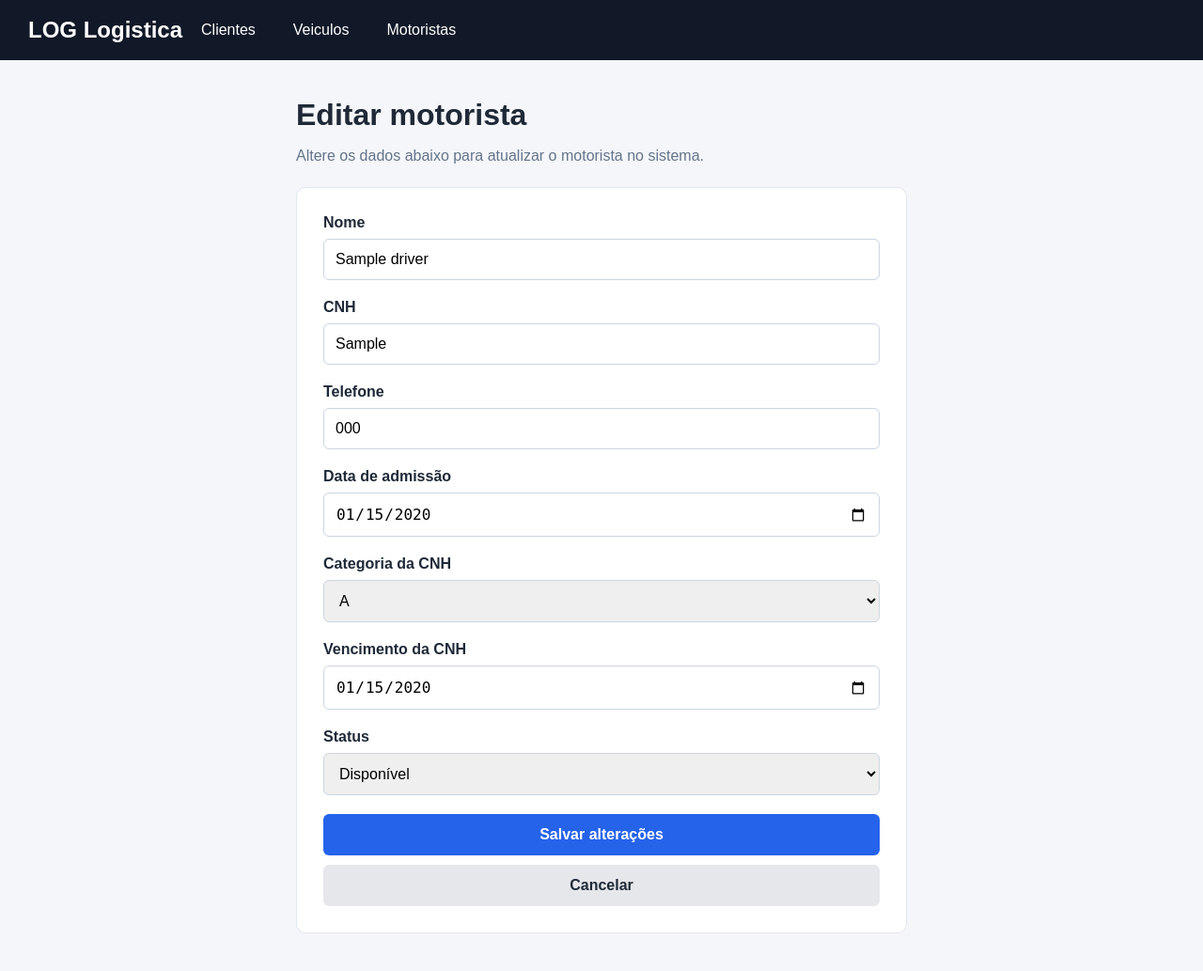
After one commit to guilhermebatis/sistema-log, a Flask app: page /driver/1/update in a window 1280 px wide. The commit adds this page. Shown: the whole page at 94% size. Run offline with Flask 3, Linux system fonts and the light colour scheme; tables that the repository leaves empty hold one stand-in row (values such as "Sample post").

Commit message:
feat: add driver CRUD

```diff
--- a/app/__init__.py
+++ b/app/__init__.py
@@ -6,6 +6,7 @@ from app.routes.health import health_bp
 from app import models
 from app.routes.clients import client_bp
 from app.routes.vehicle import vehicle_bp
+from app.routes.driver import  driver_bp
 
 def create_app():
     # APP
@@ -22,5 +23,6 @@ def create_app():
     app.register_blueprint(health_bp)
     app.register_blueprint(client_bp)
     app.register_blueprint(vehicle_bp)
+    app.register_blueprint(driver_bp)
 
     return app
--- /dev/null
+++ b/app/routes/driver.py
@@ -0,0 +1,185 @@
+from flask import Blueprint, render_template, request, redirect, url_for, flash
+from sqlalchemy.exc import IntegrityError
+
+from app.extensions import db
+from app.models.driver import Driver
+from app.models.driver import DriverStatus, DrivingLicenceCategory
+from datetime import date, datetime
+
+
+driver_bp = Blueprint('driver', __name__, url_prefix='/driver')
+
+@driver_bp.route('/')
+def index():
+    data = db.session.query(Driver).all()
+    return render_template('driver/index.html', data=data)
+
+
+@driver_bp.route('/create', methods=['GET', 'POST'])
+def driver_create():
+    if request.method == 'POST':
+        # recive data from form
+        driver_name = request.form.get('name', '').strip()
+        driver_cnh = request.form.get('cnh', '').strip()
+        driver_phone = request.form.get('phone', '').strip()
+        driver_admission_date = request.form.get('admission_date', '').strip()
+        driver_licence_category = request.form.get('licence_category', '').strip()
+        driver_license_expiration_date = request.form.get('license_expiration_date', '').strip()
+        driver_status = request.form.get('status', '').strip()
+
+        # data validation
+        if not driver_name:
+            flash('Não foi possivel criar o motorista, falta a campo nome', 'danger')
+            return redirect(url_for('driver.driver_create'))
+        if not driver_cnh:
+            flash('Não foi possivel criar o motorista, falta a campo cnh', 'danger')
+            return redirect(url_for('driver.driver_create'))
+        if not driver_phone:
+            flash('Não foi possivel criar o motorista, falta a campo telefone', 'danger')
+            return redirect(url_for('driver.driver_create'))
+        if not driver_admission_date:
+            flash('Não foi possivel criar o motorista, falta a campo data de adimissão', 'danger')
+            return redirect(url_for('driver.driver_create'))
+        if not driver_licence_category:
+            flash('Não foi possivel criar o motorista, falta a campo categoria da cnh', 'danger')
+            return redirect(url_for('driver.driver_create'))
+        if not driver_license_expiration_date:
+            flash('Não foi possivel criar o motorista, falta a campo vencinto da cnh', 'danger')
+            return redirect(url_for('driver.driver_create'))
+        if not driver_status:
+            flash('Não foi possivel criar o motorista, falta a campo status', 'danger')
+            return redirect(url_for('driver.driver_create'))
+
+        # data tranformation
+        try:
+            driver_licence_category = DrivingLicenceCategory(driver_licence_category)
+            driver_status = DriverStatus(driver_status)
+            driver_admission_date = datetime.strptime(driver_admission_date, "%Y-%m-%d").date()
+            driver_license_expiration_date = datetime.strptime(driver_license_expiration_date, "%Y-%m-%d").date()
+
+        except ValueError:
+            flash('Não foi possivel criar o motorista', 'danger')
+            return redirect(url_for('driver.create'))
+
+        #Create drive in database
+        new_driver = Driver(
+            name = driver_name,
+            cnh = driver_cnh,
+            phone = driver_phone,
+            admission_date = driver_admission_date,
+            licence_category = driver_licence_category,
+            license_expiration_date = driver_license_expiration_date,
+            status = driver_status,
+        )
+
+        try:
+            db.session.add(new_driver)
+            db.session.commit()
+            flash('Motorista cadastrado com sucesso', 'success')
+            return redirect(url_for('driver.index'))
+        except IntegrityError:
+            db.session.rollback()
+            flash('Erro ao cadastrar o motorista', 'danger')
+            return redirect(url_for('driver.index'))
+
+    return render_template("driver/create.html")
+
+
+@driver_bp.route('/<int:id>/update', methods=['GET', 'POST'])
+def driver_update(id):
+    if request.method == 'GET':
+
+        data = db.session.get(Driver, id)
+
+        if not data:
+            flash('Não foi possivel editar o motorista', 'danger')
+            return redirect(url_for('driver.index'))
+
+        return render_template("driver/update.html", data=data)
+
+    if request.method == 'POST':
+
+        data = db.session.get(Driver, id)
+
+        if not data:
+            flash('Não foi possivel editar o motorista', 'danger')
+            return redirect(url_for('driver.index'))
+
+        driver_name = request.form.get('name', '').strip()
+        driver_cnh =  request.form.get('cnh', '').strip()
+        driver_phone = request.form.get('phone', '').strip()
+        driver_admission_date = request.form.get('admission_date', '').strip()
+        driver_licence_category = request.form.get('licence_category', '').strip()
+        driver_license_expiration_date = request.form.get('license_expiration_date', '').strip()
+        driver_status = request.form.get('status', '').strip()
+
+        # data validation
+        if not driver_name:
+            flash('Não foi possivel criar o motorista, falta a campo nome', 'danger')
+            return redirect(url_for('driver.driver_update', id=id))
+        if not driver_cnh:
+            flash('Não foi possivel criar o motorista, falta a campo cnh', 'danger')
+            return redirect(url_for('driver.driver_update', id=id))
+        if not driver_phone:
+            flash('Não foi possivel criar o motorista, falta a campo telefone', 'danger')
+            return redirect(url_for('driver.driver_update', id=id))
+        if not driver_admission_date:
+            flash('Não foi possivel criar o motorista, falta a campo data de adimissão', 'danger')
+            return redirect(url_for('driver.driver_update', id=id))
+        if not driver_licence_category:
+            flash('Não foi possivel criar o motorista, falta a campo categoria da cnh', 'danger')
+            return redirect(url_for('driver.driver_update', id=id))
+        if not driver_license_expiration_date:
+            flash('Não foi possivel criar o motorista, falta a campo vencinto da cnh', 'danger')
+            return redirect(url_for('driver.driver_update', id=id))
+        if not driver_status:
+            flash('Não foi possivel criar o motorista, falta a campo status', 'danger')
+            return redirect(url_for('driver.driver_update', id=id))
+
+        # data tranformation
+        try:
+            driver_licence_category = DrivingLicenceCategory(driver_licence_category)
+            driver_status = DriverStatus(driver_status)
+            driver_admission_date = datetime.strptime(driver_admission_date, "%Y-%m-%d").date()
+            driver_license_expiration_date = datetime.strptime(driver_license_expiration_date, "%Y-%m-%d").date()
+        except:
+            flash('Não foi possivel criar o motorista', 'danger')
+            return redirect(url_for('driver.driver_update', id=id))
+
+        try:
+            #Update Driver
+            data.name = driver_name
+            data.cnh = driver_cnh
+            data.phone = driver_phone
+            data.admission_date = driver_admission_date
+            data.licence_category = driver_licence_category
+            data.license_expiration_date = driver_license_expiration_date
+            data.status = driver_status
+
+            db.session.commit()
+            flash('Motorista atualizado com sucesso!', 'success')
+            return redirect(url_for('driver.index'))
+        except:
+            flash('Não foi possivel atualizar o motorista', 'danger')
+            return redirect(url_for('driver.driver_update', id=id))
+
+
+@driver_bp.route('/<int:id>/delete', methods=['POST'])
+def driver_delete(id):
+    try:
+
+        data = db.session.get(Driver, id)
+
+        if not data:
+            flash('Não foi possivel editar o motorista', 'danger')
+            return redirect(url_for('driver.index'))
+
+        db.session.delete(data)
+        db.session.commit()
+        flash('Motorista deletado com sucesso!', 'success')
+        return redirect(url_for('driver.index'))
+
+    except IntegrityError:
+        db.session.rollback()
+        flash('Não foi possivel deletar o motorista', 'danger')
+        return redirect(url_for('driver.index'))
--- a/app/routes/vehicle.py
+++ b/app/routes/vehicle.py
@@ -119,6 +119,7 @@ def delete_vehicle(id):
         flash('Error ao deletar o veiculo', 'danger')
         return redirect(url_for('vehicle.index'))
 
+
 @vehicle_bp.route('/<int:id>/update', methods=['GET', 'POST'])
 def update_vehicle(id):
     if request.method == 'GET':
--- a/app/templates/base.html
+++ b/app/templates/base.html
@@ -9,7 +9,7 @@
 <body>
 
     <nav>
-        <div><h1>LOG Logogistica</h1></div>
+        <div><h1>LOG Logistica</h1></div>
 
         <div>
             <div class="nav-item">
@@ -31,6 +31,17 @@
                 </div>
             </div>
         </div>
+        <div>
+            <div class="nav-item">
+                <a href="#">Motoristas</a>
+
+                <div class="dropdown">
+                    <a href="{{ url_for('driver.index') }}">Motoristas</a>
+                    <a href="{{ url_for('driver.driver_create') }}">Criar Motoristas</a>
+                </div>
+            </div>
+        </div>
+
 
     </nav>
 
--- /dev/null
+++ b/app/templates/driver/update.html
@@ -0,0 +1,205 @@
+{% extends "base.html" %}
+
+{% block content %}
+
+<main class="form-page">
+
+    <h1>Editar motorista</h1>
+
+    <p>
+        Altere os dados abaixo para atualizar o motorista no sistema.
+    </p>
+
+
+    <form
+        method="POST"
+        action="{{ url_for('driver.driver_update', id=data.id) }}"
+    >
+
+        <div class="field">
+
+            <label for="name">
+                Nome
+            </label>
+
+            <input
+                type="text"
+                id="name"
+                name="name"
+                value="{{ data.name }}"
+                maxlength="100"
+                required
+            >
+
+        </div>
+
+
+        <div class="field">
+
+            <label for="cnh">
+                CNH
+            </label>
+
+            <input
+                type="text"
+                id="cnh"
+                name="cnh"
+                value="{{ data.cnh }}"
+                maxlength="40"
+                required
+            >
+
+        </div>
+
+
+        <div class="field">
+
+            <label for="phone">
+                Telefone
+            </label>
+
+            <input
+                type="text"
+                id="phone"
+                name="phone"
+                value="{{ data.phone }}"
+                maxlength="20"
+                required
+            >
+
+        </div>
+
+
+        <div class="field">
+
+            <label for="admission_date">
+                Data de admissão
+            </label>
+
+            <input
+                type="date"
+                id="admission_date"
+                name="admission_date"
+                value="{{ data.admission_date.strftime('%Y-%m-%d') }}"
+                required
+            >
+
+        </div>
+
+
+        <div class="field">
+
+            <label for="licence_category">
+                Categoria da CNH
+            </label>
+
+            <select
+                id="licence_category"
+                name="licence_category"
+                required
+            >
+
+                <option value="A"
+                    {% if data.licence_category.value == "A" %}selected{% endif %}
+                >
+                    A
+                </option>
+
+                <option value="B"
+                    {% if data.licence_category.value == "B" %}selected{% endif %}
+                >
+                    B
+                </option>
+
+                <option value="C"
+                    {% if data.licence_category.value == "C" %}selected{% endif %}
+                >
+                    C
+                </option>
+
+                <option value="D"
+                    {% if data.licence_category.value == "D" %}selected{% endif %}
+                >
+                    D
+                </option>
+
+                <option value="E"
+                    {% if data.licence_category.value == "E" %}selected{% endif %}
+                >
+                    E
+                </option>
+
+            </select>
+
+        </div>
+
+
+        <div class="field">
+
+            <label for="license_expiration_date">
+                Vencimento da CNH
+            </label>
+
+            <input
+                type="date"
+                id="license_expiration_date"
+                name="license_expiration_date"
+                value="{{ data.license_expiration_date.strftime('%Y-%m-%d') }}"
+                required
+            >
+
+        </div>
+
+
+        <div class="field">
+
+            <label for="status">
+                Status
+            </label>
+
+            <select
+                id="status"
+                name="status"
+                required
+            >
+
+                <option value="AVAILABLE"
+                    {% if data.status.value == "AVAILABLE" %}selected{% endif %}
+                >
+                    Disponível
+                </option>
+
+                <option value="IN_ROUTE"
+                    {% if data.status.value == "IN_ROUTE" %}selected{% endif %}
+                >
+                    Em rota
+                </option>
+
+                <option value="UNAVAILABLE"
+                    {% if data.status.value == "UNAVAILABLE" %}selected{% endif %}
+                >
+                    Indisponível
+                </option>
+
+            </select>
+
+        </div>
+
+
+        <button type="submit">
+            Salvar alterações
+        </button>
+
+
+        <a
+            href="{{ url_for('driver.index') }}"
+            class="cancel"
+        >
+            Cancelar
+        </a>
+
+    </form>
+
+</main>
+
+{% endblock %}
```
Also changed, not shown: app/templates/driver/create.html (added, +175 -0 lines), app/templates/driver/index.html (added, +124 -0 lines).
